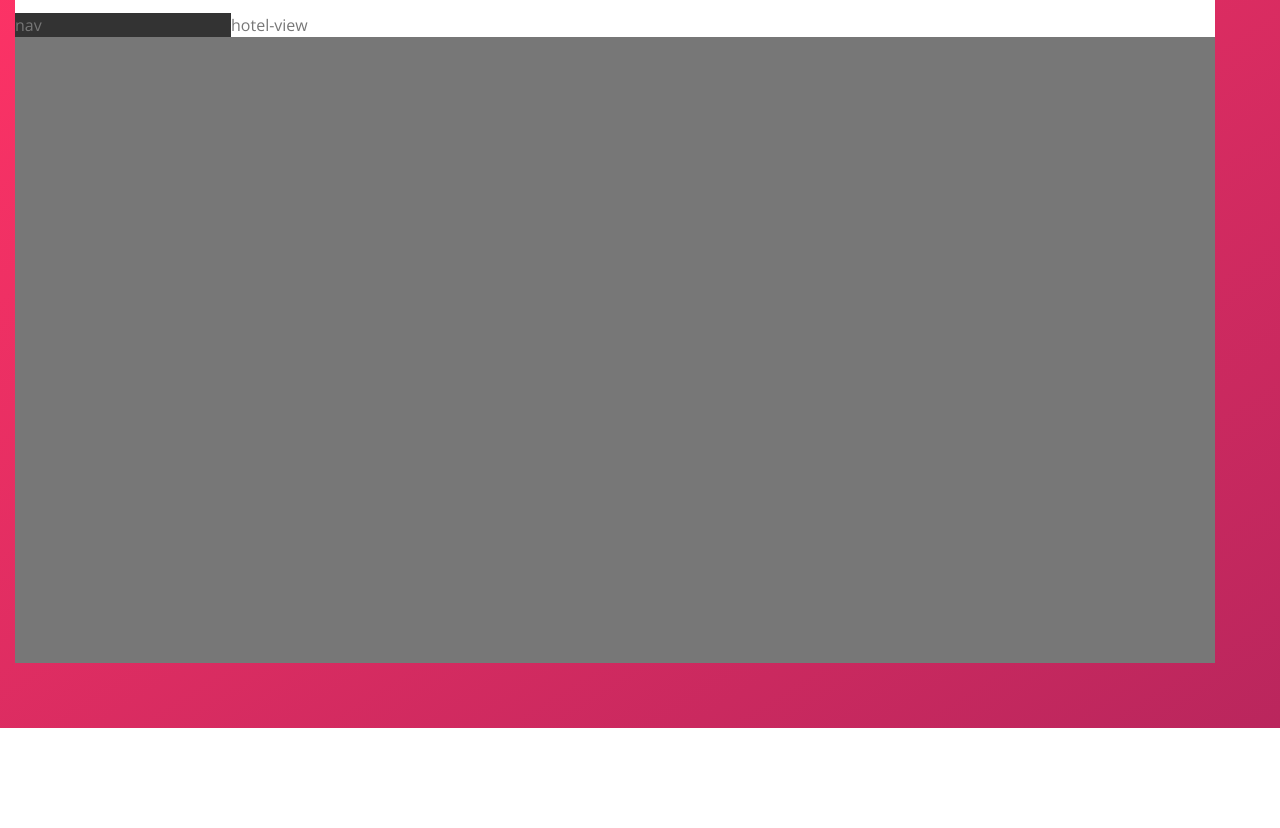
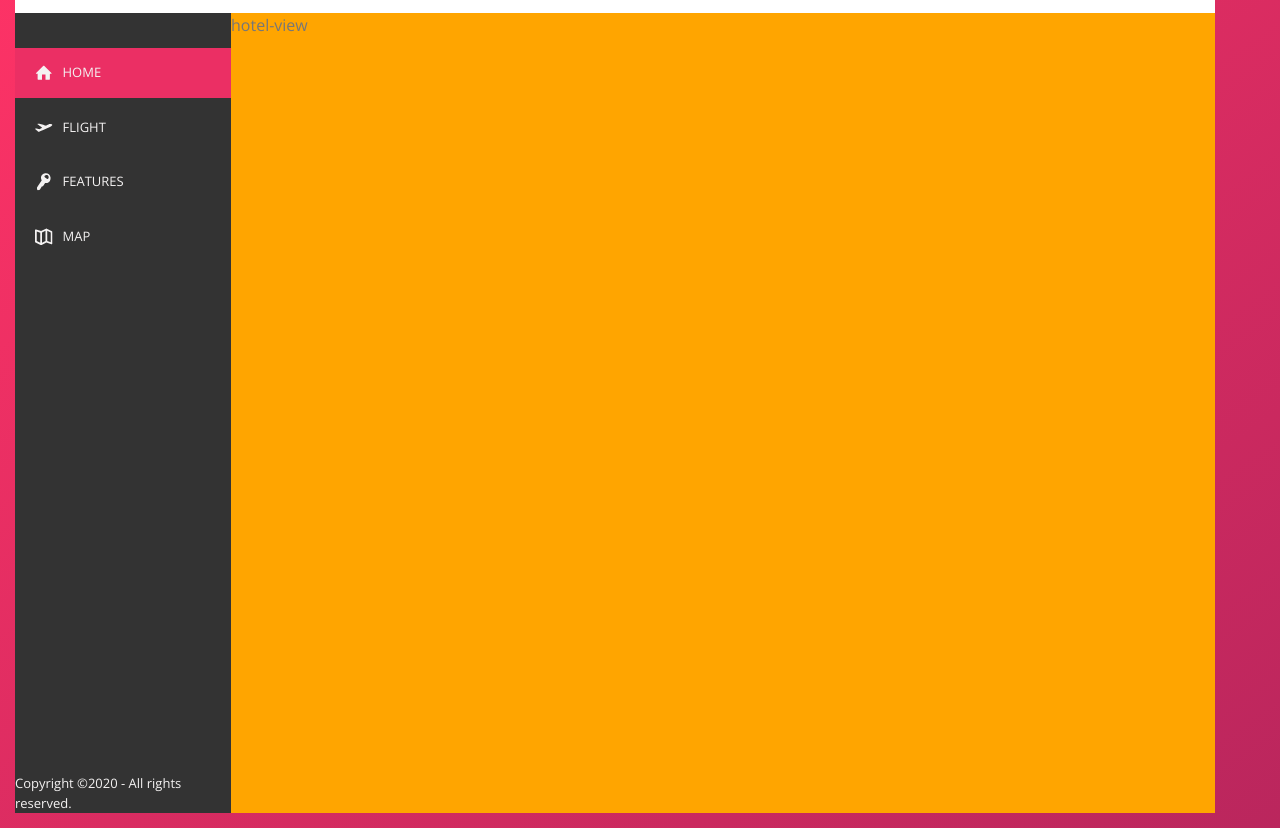
Before and after one commit to daudsemab/Trillo, a website: page index.html in a window 1280 px wide. Shown: the part 72-900 px from the top of the page. Before the commit the page ends 800 px from the top, so only its background shows below. Drawn offline with nearby package versions, Linux system fonts and the light colour scheme.

Commit message:
styled side nav completly

```diff
--- a/index.html
+++ b/index.html
@@ -56,7 +56,50 @@
         </nav>
       </header>
       <div class="content">
-        <nav class="sidebar-nav">nav</nav>
+        <div class="sidebar">
+          <nav>
+            <ul class="side-nav">
+              <li class="side-nav__item side-nav__item--active">
+                <a href="#!" class="side-nav__link">
+                  <svg class="side-nav__icon">
+                    <use xlink:href="./img/sprite.svg#icon-home"></use>
+                  </svg>
+                  Home
+                </a>
+              </li>
+              <li class="side-nav__item">
+                <a href="#!" class="side-nav__link">
+                  <svg class="side-nav__icon">
+                    <use
+                      xlink:href="./img/sprite.svg#icon-aircraft-take-off"
+                    ></use>
+                  </svg>
+                  Flight
+                </a>
+              </li>
+              <li class="side-nav__item">
+                <a href="#!" class="side-nav__link">
+                  <svg class="side-nav__icon">
+                    <use xlink:href="./img/sprite.svg#icon-key"></use>
+                  </svg>
+                  Features
+                </a>
+              </li>
+              <li class="side-nav__item">
+                <a href="#!" class="side-nav__link">
+                  <svg class="side-nav__icon">
+                    <use xlink:href="./img/sprite.svg#icon-map"></use>
+                  </svg>
+                  Map
+                </a>
+              </li>
+            </ul>
+          </nav>
+
+          <p class="copyright-text">
+            Copyright &copy;2020 - All rights reserved.
+          </p>
+        </div>
         <main class="hotel-view">hotel-view</main>
       </div>
     </div>
--- a/sass/_component.scss
+++ b/sass/_component.scss
@@ -341,13 +341,13 @@
   &__icon {
     height: 2.25rem;
     width: 2.25rem;
-    fill: var(--color-gray-dark-2)
+    fill: var(--color-gray-dark-2);
   }
 
   &__notification {
     height: 1.8rem;
     width: 1.8rem;
-    font-size: .8rem;
+    font-size: 0.8rem;
     border-radius: 50%;
     background-color: var(--color-primary);
     color: var(--color-white);
@@ -370,3 +370,67 @@
     margin-right: 1rem;
   }
 }
+
+////////////////////////////////////////////////////
+///SIDE NAVIGATION
+
+.side-nav {
+  margin-top: 3.5rem;
+  list-style: none;
+
+  display: flex;
+  flex-direction: column;
+  justify-content: start;
+
+  &__item {
+    position: relative;
+
+    &:not(:last-child) {
+      margin-bottom: 0.5rem;
+    }
+  }
+
+  &__item::before {
+    content: "";
+    height: 100%;
+    width: 3px;
+    position: absolute;
+    top: 0;
+    left: 0;
+    background-color: var(--color-primary);
+    transform: scaleY(0);
+    transition: transform 0.2s, width 0.4s cubic-bezier(1, 0, 0, 1) 0.2s,
+      background-color 0.1s;
+      z-index: 2;
+  }
+
+  &__item:hover::before,
+  &__item--active::before {
+    transform: scaleY(1);
+    width: 100%;
+  }
+
+  &__item:active::before {
+    background-color: var(--color-primary-light);
+  }
+
+  &__link:link,
+  &__link:visited {
+    position: relative;
+    display: block;
+    text-decoration: none;
+    color: inherit;
+    text-transform: uppercase;
+    padding: 1.5rem 2rem;
+    z-index: 4;
+    display: flex;
+    align-items: center;
+  }
+
+  &__icon {
+    height: 1.75rem;
+    width: 1.75rem;
+    fill: currentColor;
+    margin-right: 1rem;
+  }
+}
--- a/sass/_layout.scss
+++ b/sass/_layout.scss
@@ -19,12 +19,22 @@
   display: flex;
 }
 
-.sidebar-nav {
+.sidebar {
+  font-size: 1.3rem;
+  color: var(--color-gray-light-2);
   background-color: var(--color-gray-dark-3);
   flex: 0 0 18%;
+
+  display: flex;
+  flex-direction: column;
+  justify-content: space-between;
+  // align-items: center;
 }
 
 .hotel-view {
- background-color: var(--color-white);
+  // TEST
+ background-color: orange;
+ height: 80rem;
+
  flex: 1;
 }
```
Also changed, not shown: css/style.css.
